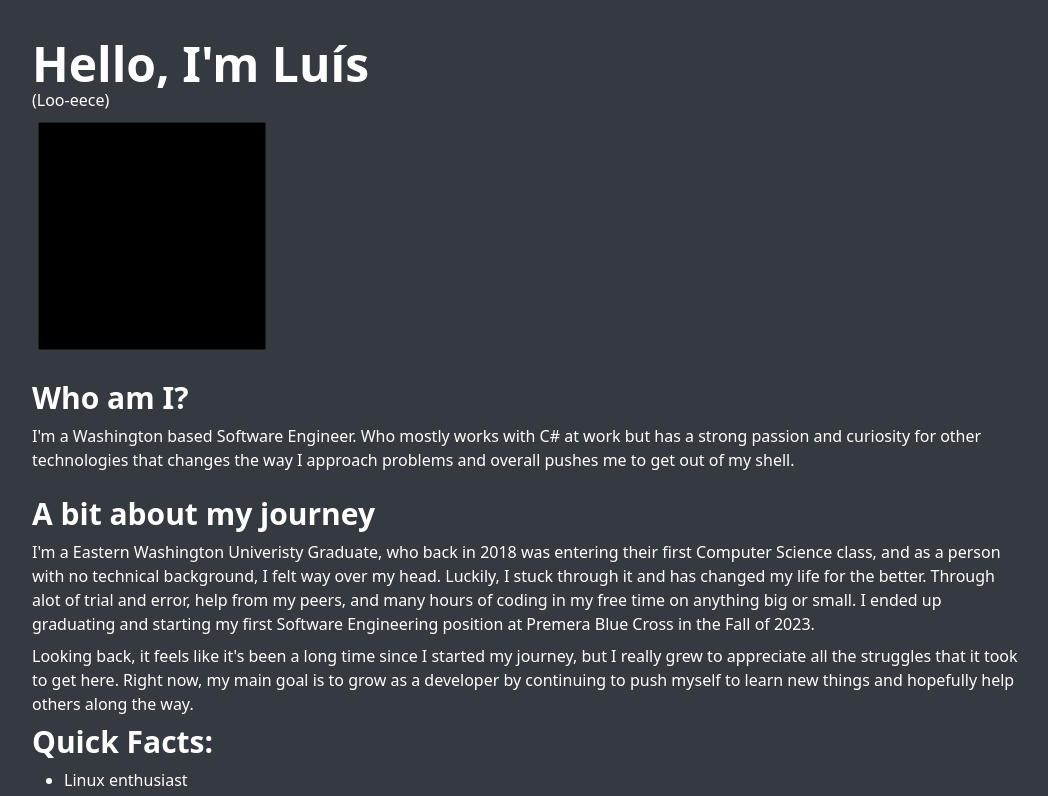
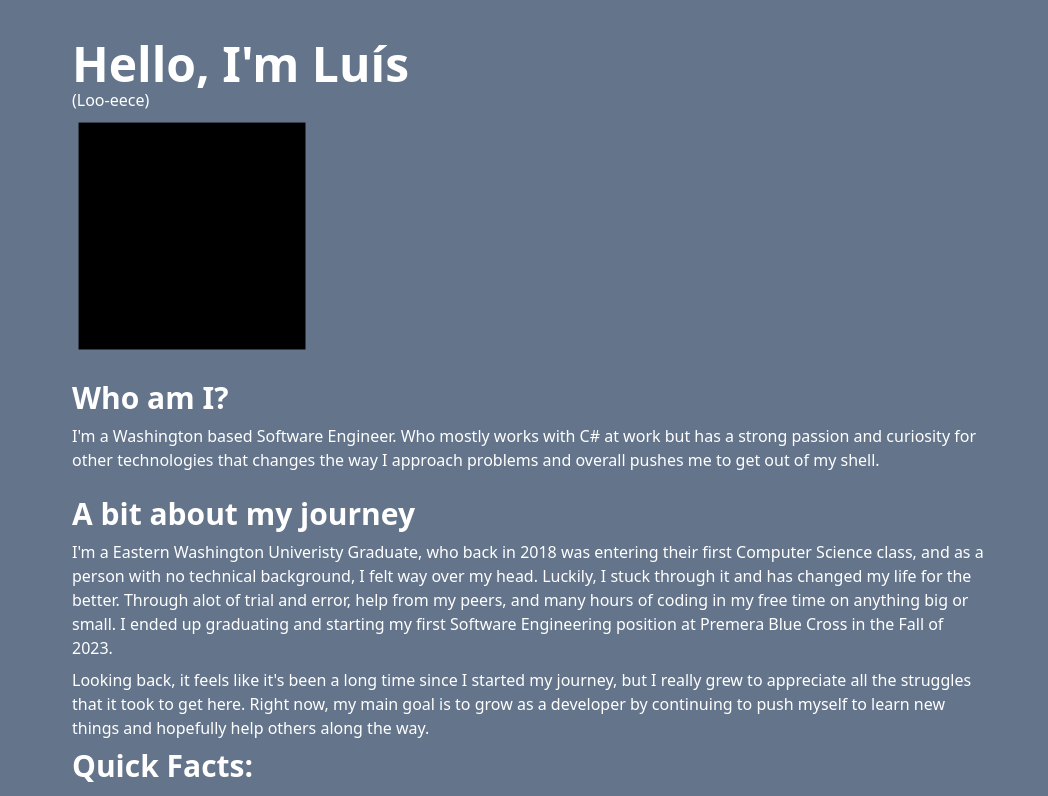
Before and after one commit to TechGlue/PersonalSite, a React (Vite) app: page / in a window 1280 px wide. Shown: the top 796 px of the page, without its empty margins (112-1160 px from the left). Built offline with nearby package versions, Linux system fonts and the light colour scheme.

Commit message:
added grid

```diff
--- a/src/routes/root.jsx
+++ b/src/routes/root.jsx
@@ -3,9 +3,14 @@ import SplashPage from "./splashpage.jsx";
 import Navbar from "./components/navbar.jsx";
 export default function Root() {
   return (
-    <div className="min-h-screen bg-skin-fill text-white">
-      <div className="container mx-auto py-10">
-        <SplashPage />
+    <div className="bg-slate-500 text-white min-h-screen">
+      <div className="p-10 grid grid-cols-1 gap-4">
+        <div className="container mx-auto">
+          <SplashPage />
+        </div>
+        <div>
+
+    </div>
       </div>
     </div>
   );
```
